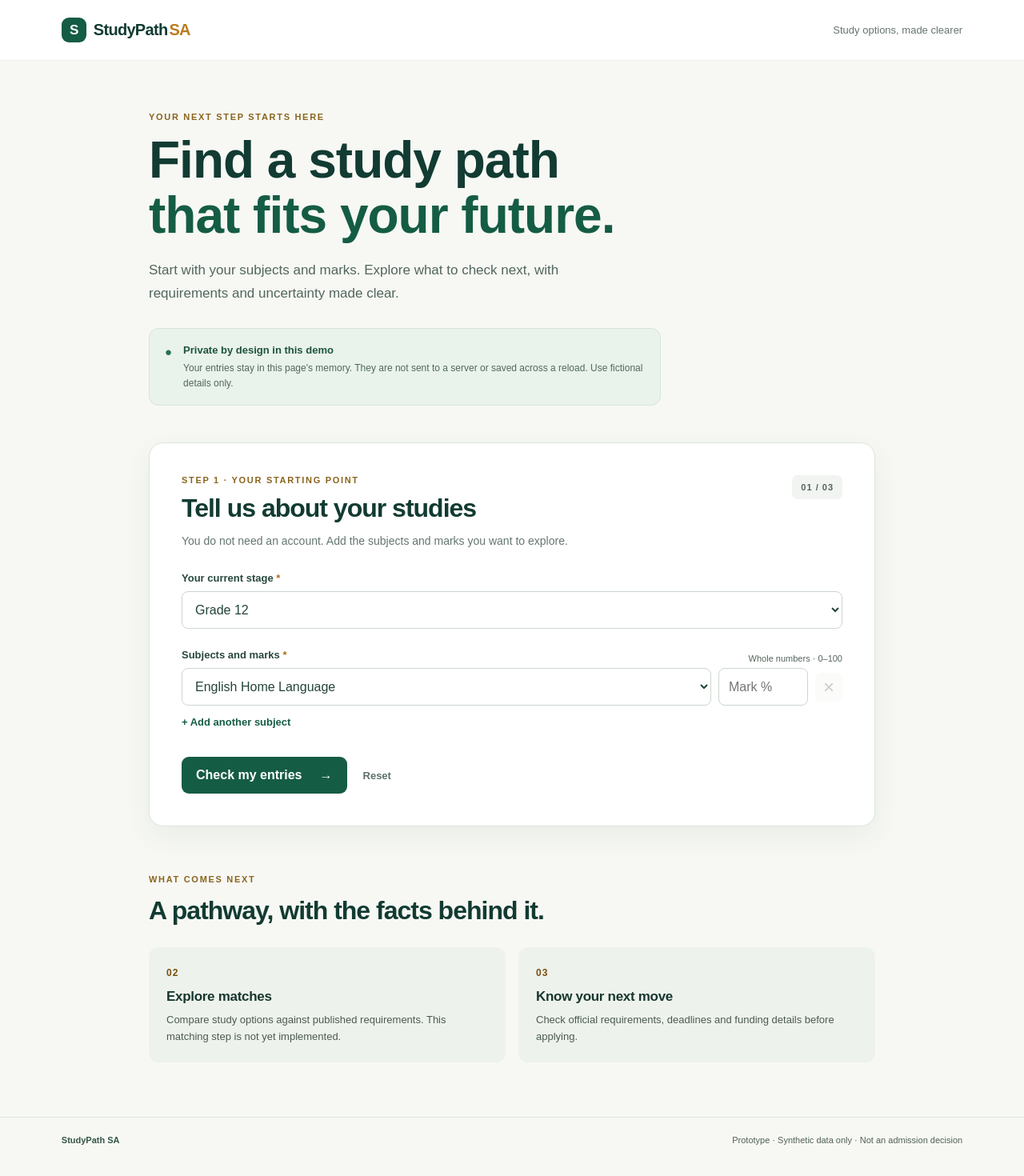
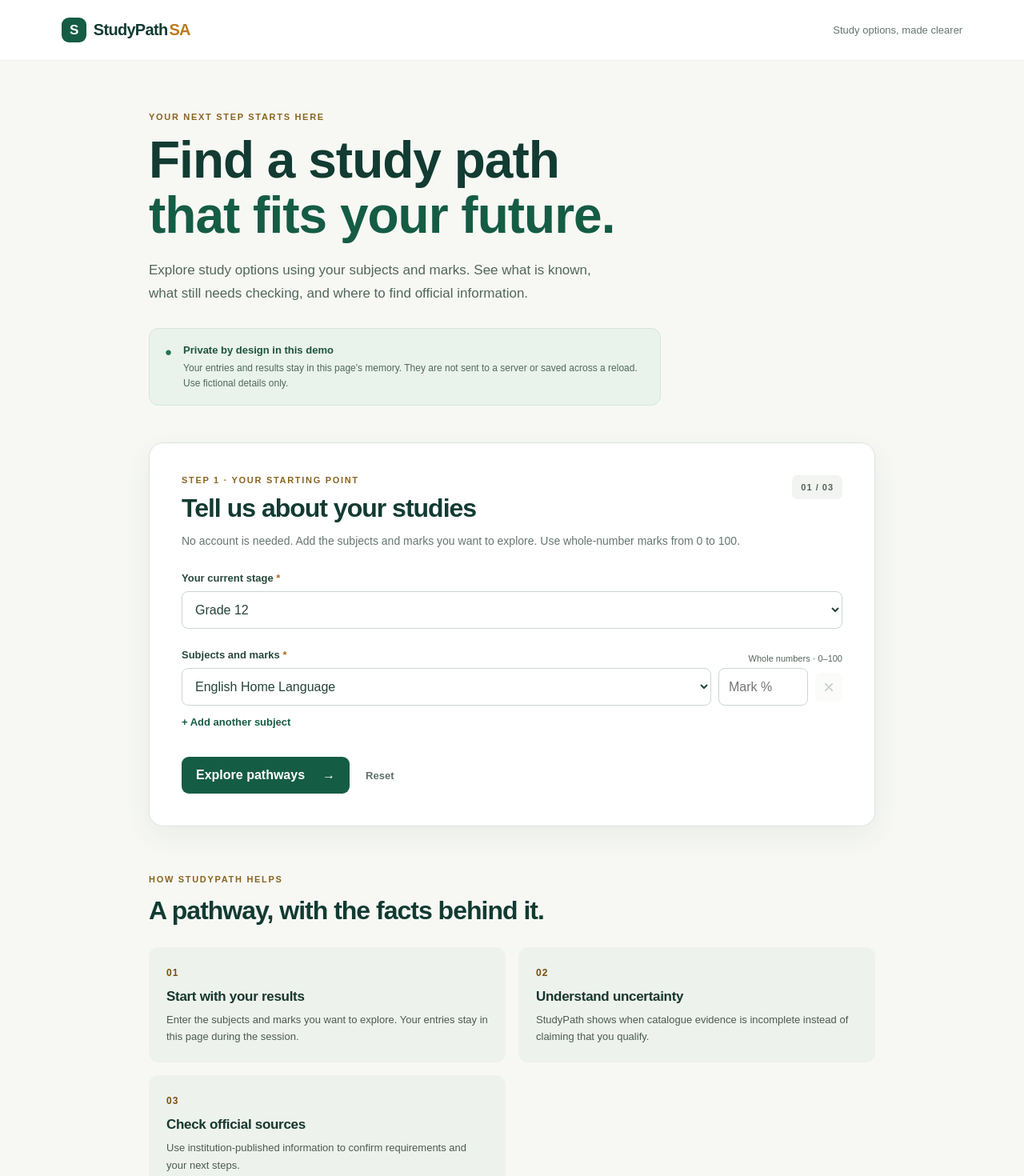
Before and after one commit to s1xte3n/studypath-sa, a React (Vite) app: page / in a window 1280 px wide. Shown: the top 1470 px of the page at 80% size. Built offline with nearby package versions, Linux system fonts and the light colour scheme.

Commit message:
feat: connect learner form to draft-safe pathway results

```diff
--- a/src/main.jsx
+++ b/src/main.jsx
@@ -2,6 +2,8 @@ import React, { useState } from "react";
 import { createRoot } from "react-dom/client";
 import "./styles.css";
 import { validateStudentEntries } from "./domain/student-input-validation.mjs";
+import { buildPathwayResults } from "./domain/pathway-matching.mjs";
+import catalogue from "../docs/product/uj-2027-pilot-catalogue-draft.json";
 
 const STAGES = [
   { value: "GRADE_11", label: "Grade 11" },
@@ -11,6 +13,8 @@ const STAGES = [
 
 const SUBJECTS = [
   "English Home Language",
+  "English First Additional Language",
+  "English Second Additional Language",
   "Mathematics",
   "Mathematical Literacy",
   "Physical Sciences",
@@ -27,28 +31,33 @@ function App() {
   const [subjects, setSubjects] = useState([{ subject: "English Home Language", mark: "" }]);
   const [notice, setNotice] = useState("");
   const [submitted, setSubmitted] = useState(false);
+  const [results, setResults] = useState([]);
 
-  function updateSubject(index, field, value) {
-    setSubjects(current => current.map((item, i) => i === index ? { ...item, [field]: value } : item));
+  function clearResults() {
+    setResults([]);
     setSubmitted(false);
     setNotice("");
   }
 
+  function updateSubject(index, field, value) {
+    setSubjects(current => current.map((item, i) => i === index ? { ...item, [field]: value } : item));
+    clearResults();
+  }
+
   function addSubject() {
     setSubjects(current => [...current, { subject: "", mark: "" }]);
-    setSubmitted(false);
-    setNotice("");
+    clearResults();
   }
 
   function removeSubject(index) {
     setSubjects(current => current.filter((_, i) => i !== index));
-    setSubmitted(false);
-    setNotice("");
+    clearResults();
   }
 
   function resetForm() {
     setStage("GRADE_12");
     setSubjects([{ subject: "English Home Language", mark: "" }]);
+    setResults([]);
     setNotice("");
     setSubmitted(false);
   }
@@ -56,8 +65,23 @@ function App() {
   function submitForm(event) {
     event.preventDefault();
     const errors = validateStudentEntries({ stage, subjects });
-    setNotice(errors.length ? errors.join(" ") : "Your entries passed basic form validation. Pathway matching is not enabled in this scaffold, so no eligibility result has been calculated.");
-    setSubmitted(errors.length === 0);
+    if (errors.length) {
+      setResults([]);
+      setNotice(errors.join(" "));
+      setSubmitted(false);
+      return;
+    }
+
+    try {
+      const nextResults = buildPathwayResults({ stage, subjects }, catalogue);
+      setResults(nextResults);
+      setNotice("Pathway exploration completed. The current UJ 2027 catalogue is still a draft, so these results are UNKNOWN—not admission decisions.");
+      setSubmitted(true);
+    } catch {
+      setResults([]);
+      setNotice("We could not evaluate these entries. Check the subjects and marks, then try again.");
+      setSubmitted(false);
+    }
   }
 
   return (
@@ -71,10 +95,10 @@ function App() {
         <section className="hero">
           <p className="eyebrow">YOUR NEXT STEP STARTS HERE</p>
           <h1>Find a study path<br /><span>that fits your future.</span></h1>
-          <p className="hero-copy">Start with your subjects and marks. Explore what to check next, with requirements and uncertainty made clear.</p>
+          <p className="hero-copy">Explore study options using your subjects and marks. See what is known, what still needs checking, and where to find official information.</p>
           <div className="privacy-note" role="note">
             <span className="privacy-icon" aria-hidden="true">●</span>
-            <div><strong>Private by design in this demo</strong><p>Your entries stay in this page's memory. They are not sent to a server or saved across a reload. Use fictional details only.</p></div>
+            <div><strong>Private by design in this demo</strong><p>Your entries and results stay in this page's memory. They are not sent to a server or saved across a reload. Use fictional details only.</p></div>
           </div>
         </section>
 
@@ -83,11 +107,11 @@ function App() {
             <div><p className="eyebrow">STEP 1 · YOUR STARTING POINT</p><h2 id="explorer-title">Tell us about your studies</h2></div>
             <span className="step-count">01 / 03</span>
           </div>
-          <p className="section-copy">You do not need an account. Add the subjects and marks you want to explore.</p>
+          <p className="section-copy">No account is needed. Add the subjects and marks you want to explore. Use whole-number marks from 0 to 100.</p>
 
           <form onSubmit={submitForm} noValidate>
             <label className="field-label" htmlFor="stage">Your current stage <span aria-hidden="true">*</span></label>
-            <select id="stage" value={stage} onChange={event => { setStage(event.target.value); setSubmitted(false); setNotice(""); }} required>
+            <select id="stage" value={stage} onChange={event => { setStage(event.target.value); clearResults(); }} required>
               {STAGES.map(item => <option key={item.value} value={item.value}>{item.label}</option>)}
             </select>
 
@@ -109,23 +133,54 @@ function App() {
             <button className="add-button" type="button" onClick={addSubject}>+ Add another subject</button>
 
             <div className="form-actions">
-              <button className="primary-button" type="submit">Check my entries <span aria-hidden="true">→</span></button>
+              <button className="primary-button" type="submit">Explore pathways <span aria-hidden="true">→</span></button>
               <button className="text-button" type="button" onClick={resetForm}>Reset</button>
             </div>
             {notice && <p className={`form-notice ${submitted ? "notice-info" : "notice-error"}`} role="status" aria-live="polite">{notice}</p>}
           </form>
         </section>
 
+        {results.length > 0 && (
+          <section className="results-section" aria-labelledby="results-title" aria-live="polite">
+            <div className="section-heading">
+              <div><p className="eyebrow">STEP 2 · YOUR EXPLORATION</p><h2 id="results-title">Pathways to investigate</h2></div>
+              <span className="step-count">{results.length} OPTIONS</span>
+            </div>
+            <div className="catalogue-warning" role="note">
+              <strong>Important: draft catalogue</strong>
+              <p>The University of Johannesburg 2027 pilot data has not been approved for definitive eligibility screening. Every result is marked UNKNOWN until the source rules are fully reconciled and curator-approved. These results do not predict or guarantee admission.</p>
+            </div>
+            <div className="results-grid">
+              {results.map(item => (
+                <article className="result-card" key={item.id}>
+                  <div className="result-card-top"><span className="eligibility-state state-unknown">UNKNOWN</span><span className="result-cycle">2027 pilot</span></div>
+                  <h3>{item.name}</h3>
+                  <p className="result-institution">{item.institution}{item.campus ? ` · ${item.campus}` : ""}</p>
+                  <p>{item.reason}</p>
+                  <p className="result-limitation">{item.limitation}</p>
+                  {item.sourceUrl && <a href={item.sourceUrl} target="_blank" rel="noreferrer">Review official UJ source <span aria-hidden="true">↗</span></a>}
+                </article>
+              ))}
+            </div>
+            <div className="next-action">
+              <h3>What you can do next</h3>
+              <p>Check the current requirements with the institution, confirm which subject streams and admission rules apply to your programme, and review official application information before making decisions.</p>
+              <a href="https://www.uj.ac.za/" target="_blank" rel="noreferrer">Visit the University of Johannesburg website <span aria-hidden="true">↗</span></a>
+            </div>
+          </section>
+        )}
+
         <section className="next-steps" aria-labelledby="next-title">
-          <p className="eyebrow">WHAT COMES NEXT</p>
+          <p className="eyebrow">HOW STUDYPATH HELPS</p>
           <h2 id="next-title">A pathway, with the facts behind it.</h2>
           <div className="steps-grid">
-            <article><span className="step-number">02</span><h3>Explore matches</h3><p>Compare study options against published requirements. This matching step is not yet implemented.</p></article>
-            <article><span className="step-number">03</span><h3>Know your next move</h3><p>Check official requirements, deadlines and funding details before applying.</p></article>
+            <article><span className="step-number">01</span><h3>Start with your results</h3><p>Enter the subjects and marks you want to explore. Your entries stay in this page during the session.</p></article>
+            <article><span className="step-number">02</span><h3>Understand uncertainty</h3><p>StudyPath shows when catalogue evidence is incomplete instead of claiming that you qualify.</p></article>
+            <article><span className="step-number">03</span><h3>Check official sources</h3><p>Use institution-published information to confirm requirements and your next steps.</p></article>
           </div>
         </section>
       </main>
-      <footer><span>StudyPath SA</span><span>Prototype · Synthetic data only · Not an admission decision</span></footer>
+      <footer><span>StudyPath SA</span><span>Hackathon prototype · Synthetic data only · Not an admission decision</span></footer>
     </div>
   );
 }
```
